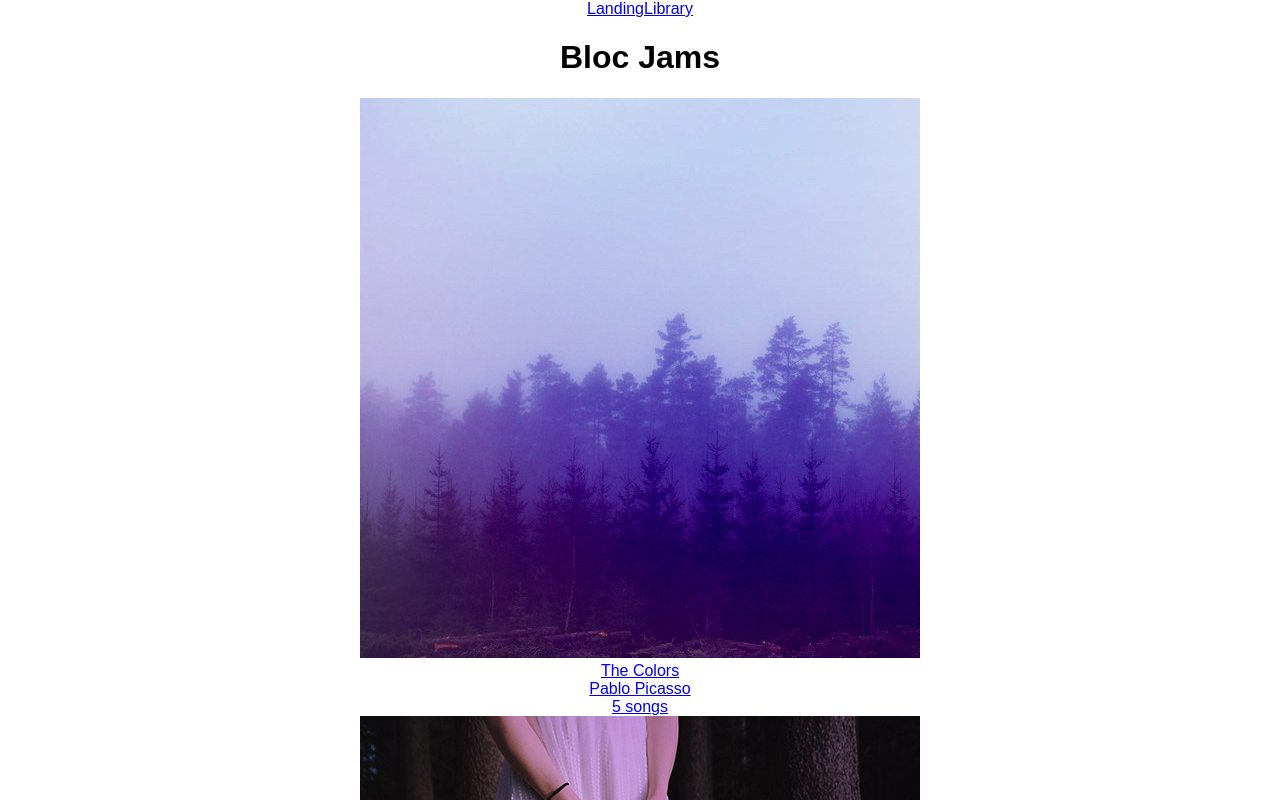
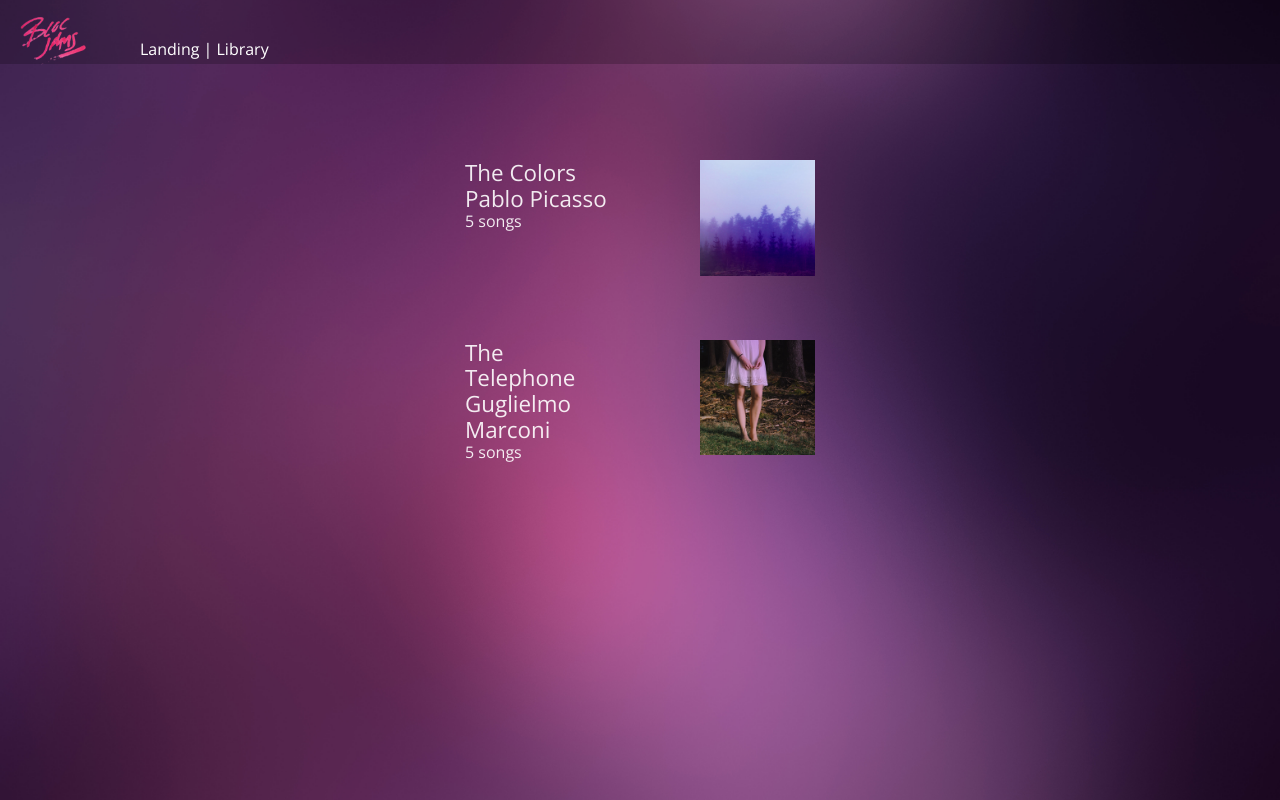
Before and after one commit to agrover86/bloc-jams-react, a React (Create React App) app: page /library in a window 1280 px wide. Shown: the top 800 px of the page. Built offline with nearby package versions, Linux system fonts and the light colour scheme.

Commit message:
Assignment and checkpoint 67 styling: completed

```diff
--- a/src/App.css
+++ b/src/App.css
@@ -22,6 +22,61 @@
   font-size: large;
 }
 
+html {
+  font-size: 16px;
+}
+
+body {
+  background-image: url(./blurred_backgrounds/blur_bg_3.jpg);
+  background-repeat: no-repeat;
+  background-attachment: fixed;
+  background-position: center center;
+  background-size: cover;
+  color: white;
+  font-family: 'Open Sans', sans-serif;
+}
+
+nav {
+  text-align: left;
+  background: hsla(0, 0%, 0%, 0.2);
+  padding: 2rem 3rem;
+}
+
+
+nav img {
+  float:left;
+  height: 50px;
+  margin: 0px 15px 15px 0px;
+  position: absolute;
+  top: 15px;
+  left: 20px;
+
+}
+
+nav .page-nav{
+  margin-left: 40px;
+  width:150px;
+  position: absolute;
+  top: 40px;
+  left: 100px;
+
+}
+nav .page-link{
+  text-align: right;
+  text-decoration: none;
+  color: white;
+
+}
+
+main {
+  width: 100%;
+  max-width: 800px;
+  margin: 4rem auto 150px;
+  padding: 0 1rem;
+  box-sizing: border-box;
+}
+
+
 @keyframes App-logo-spin {
   from { transform: rotate(0deg); }
   to { transform: rotate(360deg); }
--- a/src/App.js
+++ b/src/App.js
@@ -11,15 +11,20 @@ class App extends Component {
       <div className="App">
         <header>
         <nav>
-           <Link to='/'>Landing</Link>
-           <Link to='/library'>Library</Link>
+             <img src="assets/images/bloc_jams_logo.png" alt="bloc jams logo"/>
+             <div className='page-nav' >
+               <Link className='page-link' to='/'>Landing |</Link>
+               <Link className='page-link' to='/library'> Library </Link>
+             </div>
         </nav>
-          <h1>Bloc Jams</h1>
         </header>
         <main>
           <Route exact path="/" component={Landing} />
           <Route path="/library" component={Library} />
           <Route path="/album/:slug" component={Album} />
+          <link rel="stylesheet" href="http://fonts.googleapis.com/css?family=Open+Sans:400,800,600,700,300"/>
+          <link rel="stylesheet" href="http://code.ionicframework.com/ionicons/2.0.1/css/ionicons.min.css"/>
+          <link rel="stylesheet" href="https://cdnjs.cloudflare.com/ajax/libs/normalize/7.0.0/normalize.css"/>
         </main>
       </div>
     );
--- a/src/components/Album.js
+++ b/src/components/Album.js
@@ -1,7 +1,7 @@
 import React, { Component } from 'react';
 import albumData from './../data/albums';
 import PlayerBar from './PlayerBar';
-
+import '../style/Album.css';
 
 class Album extends Component {
   constructor(props) {
@@ -68,10 +68,10 @@ class Album extends Component {
    handleSongClick(song) {
     const isSameSong = this.state.currentSong === song;
     if (this.state.isPlaying && isSameSong) {
-      this.pause();
+      this.pause(song);
     } else {
       if (!isSameSong) { this.setSong(song); }
-      this.play();
+      this.play(song);
     }
    }
    handlePrevClick() {
@@ -104,10 +104,11 @@ class Album extends Component {
     return (
       <section className="album">
       <section id="album-info">
+
+         <h1 id="album-title">{this.state.album.artist} - {this.state.album.title}  </h1>
          <img id="album-cover-art" src={this.state.album.albumCover} alt="album cover"/>
         <div className="album-details">
-          <h1 id="album-title">{this.state.album.title}</h1>
-          <h2 className="artist">{this.state.album.artist}</h2>
+
           <div id="release-info">{this.state.album.releaseInfo}</div>
         </div>
       </section>
@@ -120,15 +121,17 @@ class Album extends Component {
        <tbody>
          { this.state.album.songs.map( (song, index) =>
            <tr className="song" key={index} onClick={() => this.handleSongClick(song)} >
+           <div className={ this.state.currentSong.title === song.title & this.state.isPlaying ? 'playing' :
+           this.state.currentSong.title === song.title & !this.state.isPlaying ?'paused':'not-playing'}>
               <td className="song-actions">
               <button>
-                 <span className="song-number" key={index + 1}/>
-                 <span className="ion-play"/>
-                 <span className="ion-pause"/>
+                <span className="song-number">{index + 1}</span>
+                <span className={ this.state.currentSong.title === song.title & this.state.isPlaying ? 'ion-pause' : 'ion-play'}></span>
               </button>
               </td>
               <td className="song-title">{song.title}</td>
-              <td className="song-duration">{song.duration}</td>
+              <td className="song-duration">{this.formatTime(Number(song.duration))}</td>
+              </div>
             </tr>
           )}
        </tbody>
@@ -145,6 +148,7 @@ class Album extends Component {
             handleVolumeChange={(e) => this.handleVolumeChange(e)}
 
         />
+
       </section>
     );
   }
--- a/src/components/Landing.js
+++ b/src/components/Landing.js
@@ -1,7 +1,10 @@
 import React from 'react';
+import '../style/Landing.css';
+
 
 const Landing = () => (
   <section className="landing">
+    <h1>Bloc Jams</h1>
     <h1 className="hero-title">Turn the music up!</h1>
       <section className="selling-points">
         <div className="point">
--- a/src/components/Library.js
+++ b/src/components/Library.js
@@ -1,6 +1,7 @@
 import React, { Component } from 'react';
 import albumData from './../data/albums';
 import { Link } from 'react-router-dom';
+import '../style/Library.css';
 
 class Library extends Component {
   constructor(props) {
@@ -12,11 +13,13 @@ class Library extends Component {
      <section className='library'>
      {
        this.state.albums.map( (album, index) =>
-       <Link to={`/album/${album.slug}`} key={index}>
-           <img src={album.albumCover} alt={album.title} />
-           <div>{album.title}</div>
-           <div>{album.artist}</div>
-           <div>{album.songs.length} songs</div>
+       <Link to={`/album/${album.slug}`} key={index} className='album-link' >
+           <img src={album.albumCover} alt={album.title}   className='album-cover-art'/>
+           <div className='album-desc'>
+             <div  className='album'>{album.title}</div>
+             <div  className='artist'>{album.artist}</div>
+             <div  className='songCount'>{album.songs.length} songs</div>
+          </div>
        </Link>
 
        )
--- /dev/null
+++ b/src/style/Album.css
@@ -0,0 +1,101 @@
+#song-list {
+  border-collapse: collapse;
+  clear: both;
+  font-weight: 100;
+  margin-top: 3rem;
+  overflow: hidden;
+  width: 100%;
+}
+
+#song-number-column {
+  width: 40px;
+}
+#song-duration-column {
+  width: 80px;
+}
+
+tr {
+  border-bottom: 1px solid hsla(0, 0%, 100%, 0.1);
+  background: hsla(0, 0%, 0%, 0.01);
+  transition: all 0.2s ease;
+}
+
+tr:focus {
+  outline: aliceblue;
+}
+
+tr :hover .ion-play,
+tr .playing .ion-pause,
+tr .paused .ion-play {
+  display: block;
+}
+
+tr .ion-play,
+tr .ion-pause,
+tr :hover .song-number,
+tr .playing .ion-play,
+tr .playing .song-number,
+tr .paused .ion-pause,
+tr .paused .song-number {
+  display: none;
+}
+
+tr:hover {
+  background: hsla(0, 0%, 0%, 0.05);
+  cursor: pointer;
+}
+
+tr .playing {
+  background: hsla(0, 0%, 0%, 0.1);
+}
+
+tr:hover .song-title {
+  color: hsla(0, 0%, 100%, 1);
+}
+
+tr:last-child {
+  border: none;
+}
+
+td {
+  padding: 0.75rem;
+}
+
+tr button {
+  border: none;
+  background: none;
+  color: white;
+  cursor: pointer;
+  padding: 0;
+}
+
+tr button:focus {
+  outline: none;
+  text-shadow: 2px 4px 3px hsla(0,0%,0%,0.25);
+}
+
+tr .playing .song-number {
+  display: none;
+}
+tr .playing .ion-play {
+  display: block;
+}
+
+tr .playing .ion-pause {
+  display: block;
+}
+
+
+
+.song-number {
+  color: hsla(0, 0%, 100%, 0.66);
+}
+
+.song-title {
+  color: hsla(0, 0%, 100%, 0.9);
+}
+
+.song-duration {
+  color: hsla(0, 0%, 100%, 0.5);
+  text-align: right;
+}
--- /dev/null
+++ b/src/style/Landing.css
@@ -0,0 +1,14 @@
+.landing {
+
+  width: 400px;
+  height: 400px;
+
+  position: absolute;
+  top:0;
+  bottom: 0;
+  left: 0;
+  right: 0;
+
+  margin: auto;
+
+}
--- /dev/null
+++ b/src/style/Library.css
@@ -0,0 +1,28 @@
+.album-link{
+  display: inline-block;
+  text-decoration: none;
+  width: 350px;
+  margin: 2rem;
+}
+
+
+.album-cover-art {
+  float: right;
+  position: relative;
+  width: 150px;
+  max-width: 33%;
+}
+
+
+.album-desc{
+  text-align: left;
+  font-weight: 100;
+  font-size: 1.4rem;
+  width: 150px;
+  opacity: 0.9;
+  color:white;
+}
+
+.songCount{
+  font-size: 1.0rem;
+}
--- /dev/null
+++ b/src/style/Player-bar.css
@@ -0,0 +1,176 @@
+.player-bar {
+  background: hsla(0, 0%, 0%, 0.1);
+  left:0;
+  bottom: 0;
+  height: 100px;
+  position: fixed;
+  width: 100%;
+}
+
+#buttons {
+  width: 300px;
+  margin: auto;
+  text-align: center;
+}
+
+#buttons button {
+  border: none;
+  background: none;
+  color: white;
+  font-size: 1.2rem;
+  color: hsla(0, 0%, 100%, 0.5);
+  transition: all 0.2s ease;
+  cursor: pointer;
+}
+
+#buttons button:hover, #buttons button:focus {
+  outline: none;
+  color: hsla(0, 0%, 100%, 1);
+  text-shadow: 2px 4px 3px hsla(0,0%,0%,0.25);
+}
+
+#buttons #play-pause {
+  color: hsla(0, 0%, 100%, 0.8);
+  font-size: 2rem;
+  margin: 0.5rem 1rem 0;
+  transform: translateY(0.3rem);
+}
+
+#buttons #play-pause:hover {
+  color: hsla(0, 0%, 100%, 1);
+}
+
+#play-pause .ion-pause {
+  display: block;
+}
+
+#play-pause[playState="playing"] .ion-pause {
+  display: block;
+}
+
+#play-pause[playState="playing"] .ion-play {
+  display: none;
+}
+
+#time-control input {
+  float: left;
+  width: calc(100% - 80px);
+}
+
+#time-control {
+  margin: 0.5rem auto;
+  /* max-width: 640px; */
+  width: 50%;
+}
+
+#time-control div,
+#volume-control div {
+  font-size: 0.8rem;
+  color: hsla(0, 0%, 100%, 0.4);
+  width: 35px;
+  display: block;
+  float: left;
+  text-align: center;
+}
+
+#volume-control div {
+  font-size: 0.9rem;
+  width: 20px;
+}
+
+#volume-control {
+  transform: translateY(-50%);
+  top: 66%;
+  position: absolute;
+  right: 2rem;
+  width: 15%;
+}
+
+#volume-control input {
+  float: left;
+  width: calc(100% - 40px);
+}
+
+input[type=range] {
+  -webkit-appearance: none;
+  background: none;
+  margin-top: 7px;
+}
+input[type=range]:focus {
+  outline: none;
+  box-shadow: 2px 4px 3px hsla(0,0%,0%,0.25);
+}
+input[type=range]::-webkit-slider-runnable-track {
+  width: 100%;
+  height: 3px;
+  cursor: pointer;
+  box-shadow: 0px 0px 0px rgba(57, 0, 0, 0), 0px 0px 0px rgba(83, 0, 0, 0);
+  background: hsl(282, 35%, 25%);
+  border-radius: 3.4px;
+  border: 0.2px solid rgba(1, 1, 1, 0);
+}
+input[type=range]::-webkit-slider-thumb {
+  border: none;
+  height: 13px;
+  width: 13px;
+  border-radius: 50%;
+  background: hsla(289, 48%, 85%, 0.5);
+  cursor: pointer;
+  -webkit-appearance: none;
+  margin-top: -6.5px;
+}
+input[type=range]:focus::-webkit-slider-runnable-track {
+  background: hsl(282, 35%, 25%);
+}
+input[type=range]::-moz-range-track {
+  width: 100%;
+  height: 0.8px;
+  cursor: pointer;
+  background: hsl(282, 35%, 25%);
+  border-radius: 3.4px;
+  border: 0.2px solid rgba(1, 1, 1, 0);
+}
+input[type=range]::-moz-range-thumb {
+  border: 0px solid #000000;
+  height: 15px;
+  width: 15px;
+  border-radius: 50px;
+  background: hsla(289, 48%, 85%, 0.5);
+  cursor: pointer;
+}
+input[type=range]::-ms-track {
+  width: 100%;
+  height: 0.8px;
+  cursor: pointer;
+  background: transparent;
+  border-color: transparent;
+  color: transparent;
+}
+input[type=range]::-ms-fill-lower {
+  background: rgba(0, 0, 0, 0.4);
+  border: 0.2px solid rgba(1, 1, 1, 0);
+  border-radius: 6.8px;
+  box-shadow: 0px 0px 0px rgba(57, 0, 0, 0), 0px 0px 0px rgba(83, 0, 0, 0);
+}
+input[type=range]::-ms-fill-upper {
+  background: rgba(0, 0, 0, 0.4);
+  border: 0.2px solid rgba(1, 1, 1, 0);
+  border-radius: 6.8px;
+  box-shadow: 0px 0px 0px rgba(57, 0, 0, 0), 0px 0px 0px rgba(83, 0, 0, 0);
+}
+input[type=range]::-ms-thumb {
+  box-shadow: 0px 0px 0px #000000, 0px 0px 0px #0d0d0d;
+  border: 0px solid #000000;
+  height: 15px;
+  width: 15px;
+  border-radius: 50px;
+  background: rgba(102, 103, 101, 0.79);
+  cursor: pointer;
+  height: 0.8px;
+}
+input[type=range]:focus::-ms-fill-lower {
+  background: rgba(0, 0, 0, 0.4);
+}
+input[type=range]:focus::-ms-fill-upper {
+  background: rgba(13, 13, 13, 0.4);
+}
```
Also changed, not shown: src/components/PlayerBar.js (+6 -4 lines), src/blurred_backgrounds/blur_bg_3.jpg (added).
